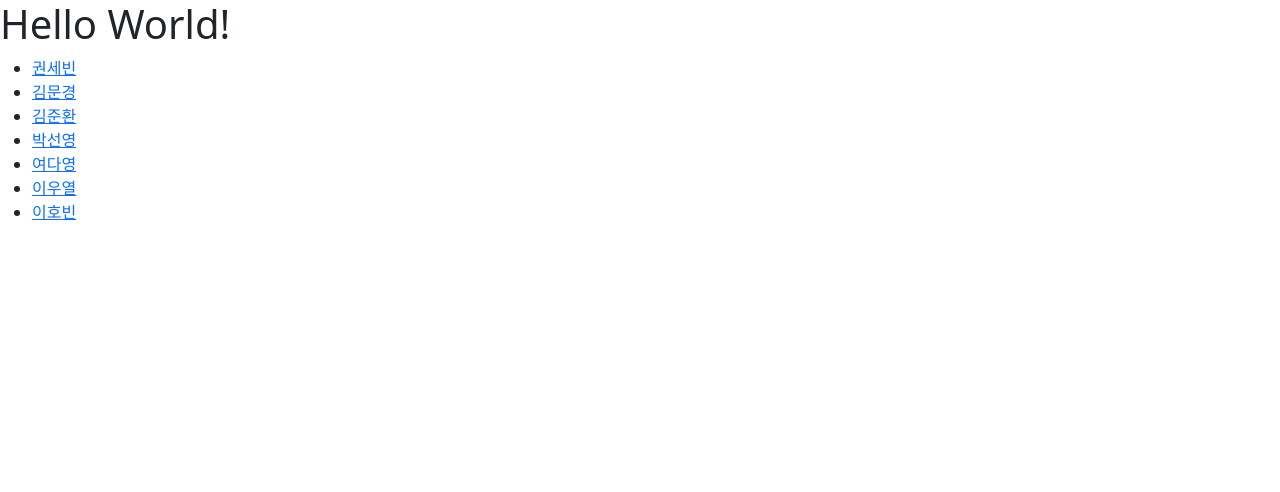
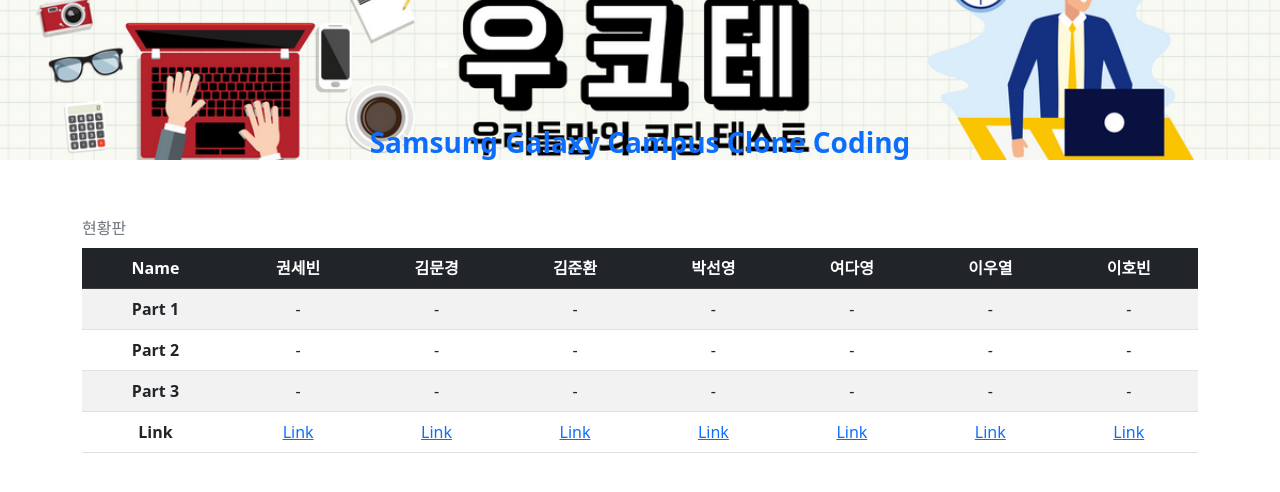
Before and after one commit to w00ye0l/SamsungGalaxyCampus, a plain HTML site: page index.html in a window 1280 px wide. Drawn offline with nearby package versions, Linux system fonts and the light colour scheme.

Commit message:
UPDATE main

```diff
--- a/index.html
+++ b/index.html
@@ -14,16 +14,73 @@
 </head>
 
 <body>
-  <h1>Hello World!</h1>
-  <ul>
-    <li><a href="./권세빈/README.md">권세빈</a></li>
-    <li><a href="./김문경/index.html">김문경</a></li>
-    <li><a href="./김준환/README.md">김준환</a></li>
-    <li><a href="./박선영/index.html">박선영</a></li>
-    <li><a href="./여다영/README.md">여다영</a></li>
-    <li><a href="./이우열/index.html">이우열</a></li>
-    <li><a href="./이호빈/README1.md">이호빈</a></li>
-  </ul>
+  <div class="mb-5 p-0 container-fluid text-center">
+    <div class="w-100 position-relative">
+      <img src="./image/OCT_banner.png" class="img-fluid banner_img" alt="">
+      <h3 class="mb-0 w-100 position-absolute bottom-0 start-50 translate-middle-x d-block fw-bold text-primary">Samsung
+        Galaxy Campus Clone Coding</h3>
+    </div>
+  </div>
+
+  <div class="container text-center">
+    <table class="table table-striped caption-top">
+      <caption>현황판</caption>
+      <thead class="table-dark">
+        <tr>
+          <th scope="col">Name</th>
+          <th scope="col">권세빈</th>
+          <th scope="col">김문경</th>
+          <th scope="col">김준환</th>
+          <th scope="col">박선영</th>
+          <th scope="col">여다영</th>
+          <th scope="col">이우열</th>
+          <th scope="col">이호빈</th>
+        </tr>
+      </thead>
+      <tbody>
+        <tr>
+          <th scope="row">Part 1</th>
+          <td>-</td>
+          <td>-</td>
+          <td>-</td>
+          <td>-</td>
+          <td>-</td>
+          <td>-</td>
+          <td>-</td>
+        </tr>
+        <tr>
+          <th scope="row">Part 2</th>
+          <td>-</td>
+          <td>-</td>
+          <td>-</td>
+          <td>-</td>
+          <td>-</td>
+          <td>-</td>
+          <td>-</td>
+        </tr>
+        <tr>
+          <th scope="row">Part 3</th>
+          <td>-</td>
+          <td>-</td>
+          <td>-</td>
+          <td>-</td>
+          <td>-</td>
+          <td>-</td>
+          <td>-</td>
+        </tr>
+        <tr>
+          <th scope="row">Link</th>
+          <td><a href="./권세빈/index.html">Link</a></td>
+          <td><a href="./김문경/index.html">Link</a></td>
+          <td><a href="./김준환/index.html">Link</a></td>
+          <td><a href="./박선영/index.html">Link</a></td>
+          <td><a href="./여다영/index.html">Link</a></td>
+          <td><a href="./이우열/index.html">Link</a></td>
+          <td><a href="./이호빈/index.html">Link</a></td>
+        </tr>
+      </tbody>
+    </table>
+  </div>
 
   <script src="https://cdn.jsdelivr.net/npm/bootstrap@5.2.1/dist/js/bootstrap.bundle.min.js"
     integrity="sha384-u1OknCvxWvY5kfmNBILK2hRnQC3Pr17a+RTT6rIHI7NnikvbZlHgTPOOmMi466C8"
--- a/style.css
+++ b/style.css
@@ -0,0 +1,5 @@
+.banner_img {
+    width: 100%;
+    height: 20vh;
+    object-fit: cover;
+}
```
